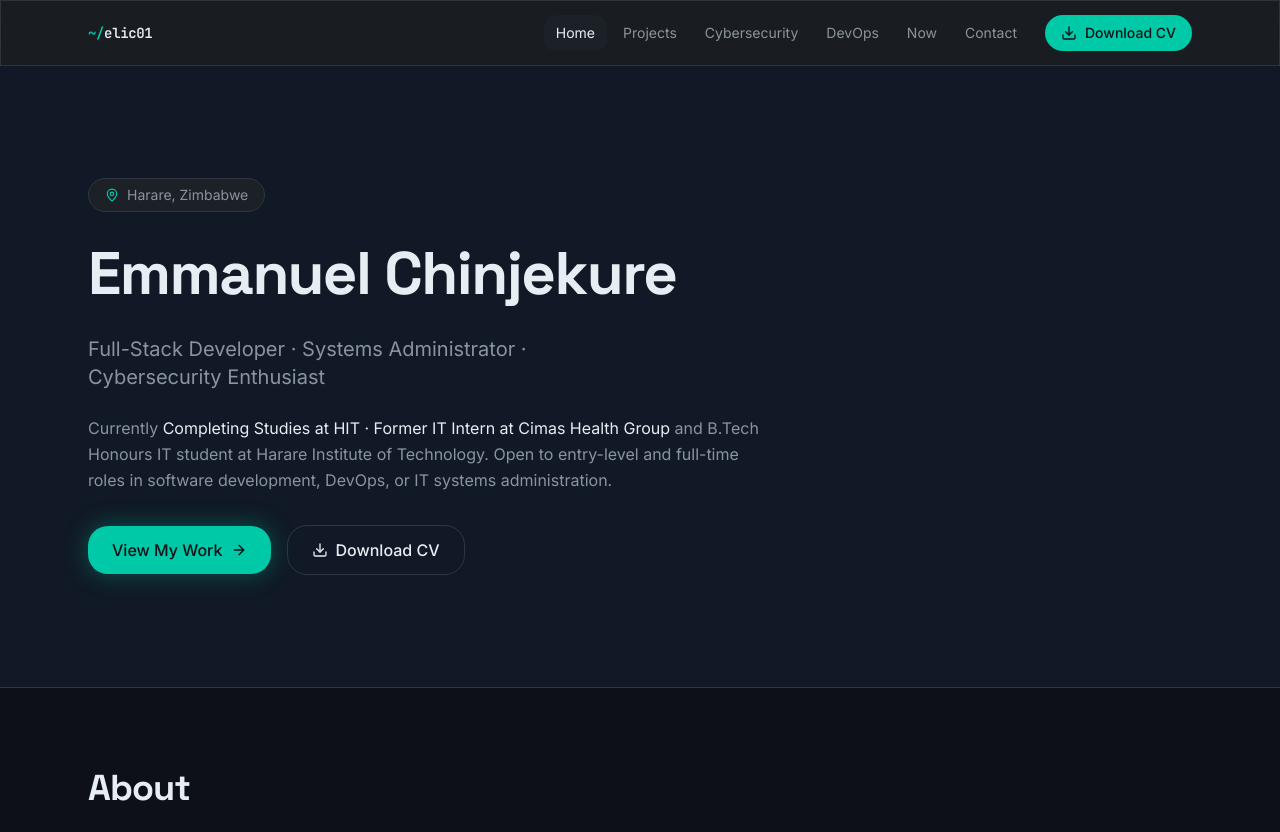
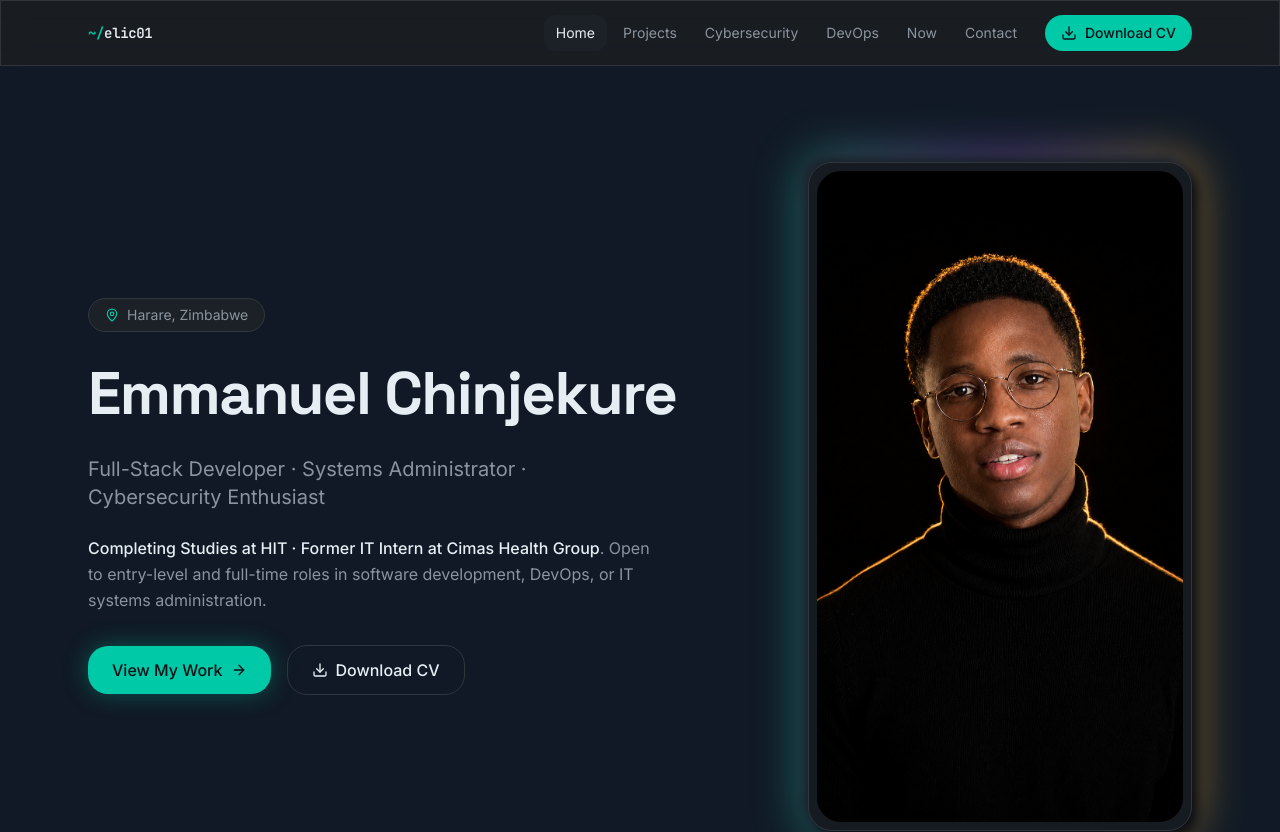
Before and after one commit to elic01/elic-portfolio, a Next.js app: page / in a window 1280 px wide. Shown: the top 832 px of the page. Built offline with nearby package versions, Linux system fonts and the light colour scheme.

Commit message:
feat: add user portrait photo IMG_0702.PNG to home page hero section

```diff
--- a/components/home/hero.tsx
+++ b/components/home/hero.tsx
@@ -1,4 +1,5 @@
 import Link from 'next/link'
+import Image from 'next/image'
 import { ArrowRight, Download, MapPin } from 'lucide-react'
 import { profile } from '@/lib/content/profile'
 import { Reveal } from '@/components/reveal'
@@ -9,8 +10,9 @@ export function Hero() {
       aria-labelledby="hero-heading"
       className="relative overflow-hidden border-b border-border bg-primary/20"
     >
-      <div className="mx-auto flex max-w-6xl flex-col gap-8 px-4 py-20 md:px-6 md:py-28">
-        <Reveal>
+      <div className="mx-auto flex max-w-6xl flex-col items-center gap-10 px-4 py-16 md:flex-row md:justify-between md:px-6 md:py-24">
+        {/* Text Details Column */}
+        <Reveal className="flex-1">
           <div className="flex flex-col gap-6">
             <span className="inline-flex w-fit items-center gap-2 rounded-full border border-border bg-secondary px-4 py-1.5 text-sm text-muted-foreground">
               <MapPin className="size-3.5 text-accent" aria-hidden="true" />
@@ -24,13 +26,13 @@ export function Hero() {
               {profile.shortName}
             </h1>
 
-            <p className="max-w-2xl text-pretty text-lg text-muted-foreground md:text-xl">
+            <p className="max-w-xl text-pretty text-lg text-muted-foreground md:text-xl">
               {profile.title}
             </p>
 
-            <p className="max-w-2xl text-pretty text-base leading-relaxed text-muted-foreground">
-              Currently <span className="text-foreground">{profile.currentRole}</span> and B.Tech
-              Honours IT student at Harare Institute of Technology. {profile.availability}
+            <p className="max-w-xl text-pretty text-base leading-relaxed text-muted-foreground">
+              <span className="text-foreground font-medium">{profile.currentRole}</span>.{' '}
+              {profile.availability}
             </p>
 
             <div className="flex flex-wrap items-center gap-4 pt-2">
@@ -52,6 +54,30 @@ export function Hero() {
             </div>
           </div>
         </Reveal>
+
+        {/* Profile Photo Column */}
+        <Reveal delay={0.15} className="shrink-0">
+          <div className="relative mx-auto w-64 md:w-80 lg:w-96">
+            {/* Glowing gradient aura */}
+            <div
+              className="absolute -inset-1.5 rounded-3xl bg-gradient-to-r from-accent via-violet to-gold opacity-50 blur-xl"
+              aria-hidden="true"
+            />
+
+            <div className="neu-card relative overflow-hidden rounded-3xl border border-border/80 bg-card/90 p-2 shadow-2xl">
+              <div className="relative aspect-[9/16] w-full overflow-hidden rounded-2xl">
+                <Image
+                  src="/IMG_0702.PNG"
+                  alt="Emmanuel Chinjekure portrait"
+                  fill
+                  priority
+                  className="object-cover object-center transition-transform duration-500 hover:scale-105"
+                  sizes="(max-width: 768px) 256px, (max-width: 1024px) 320px, 384px"
+                />
+              </div>
+            </div>
+          </div>
+        </Reveal>
       </div>
     </section>
   )
--- a/lib/content/profile.ts
+++ b/lib/content/profile.ts
@@ -9,6 +9,7 @@ export const profile = {
   phone: '+263 78 854 7017',
   siteUrl: 'https://elic.dev',
   cvPath: '/cv/Emmanuel-Chinjekure-CV.pdf',
+  avatarPath: '/IMG_0702.PNG',
   links: {
     github: 'https://github.com/elic01',
     linkedin: 'https://www.linkedin.com/in/emmanuel-l-i-chinjekure',
```
Also changed, not shown: public/IMG_0702.PNG (added).
